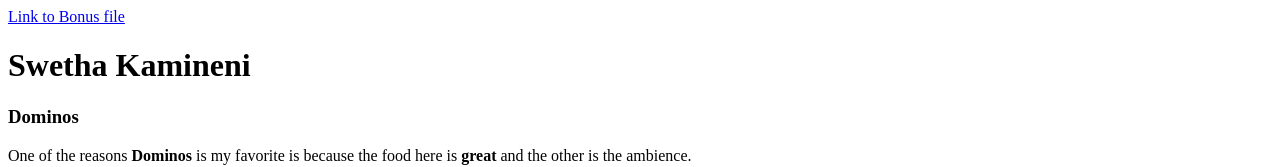
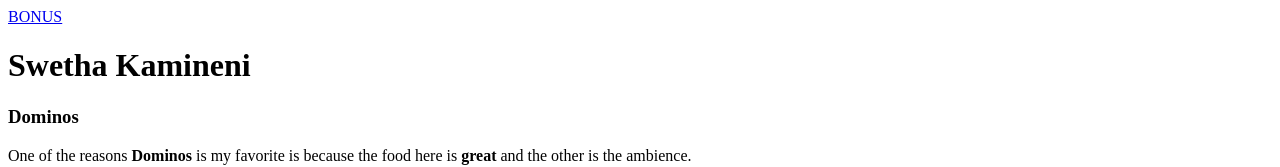
Before and after one commit to 44-563-Web-Apps-S24/44563-webapps-s24-assignment3-S572177, a plain HTML site: page index.html in a window 1280 px wide. Shown: the top 167 px of the page. Drawn offline with Linux system fonts and the light colour scheme.

Commit message:
Update index.html

```diff
--- a/index.html
+++ b/index.html
@@ -3,7 +3,7 @@
     <head>
         <title>Northwest Missouri State University</title>
     </head>
-    <a href="bonus.html">Link to Bonus file</a>
+    <a href="bonus.html">BONUS</a>
     <body>
         <h1>Swetha Kamineni</h1>
         <h3>Dominos</h3>
```
